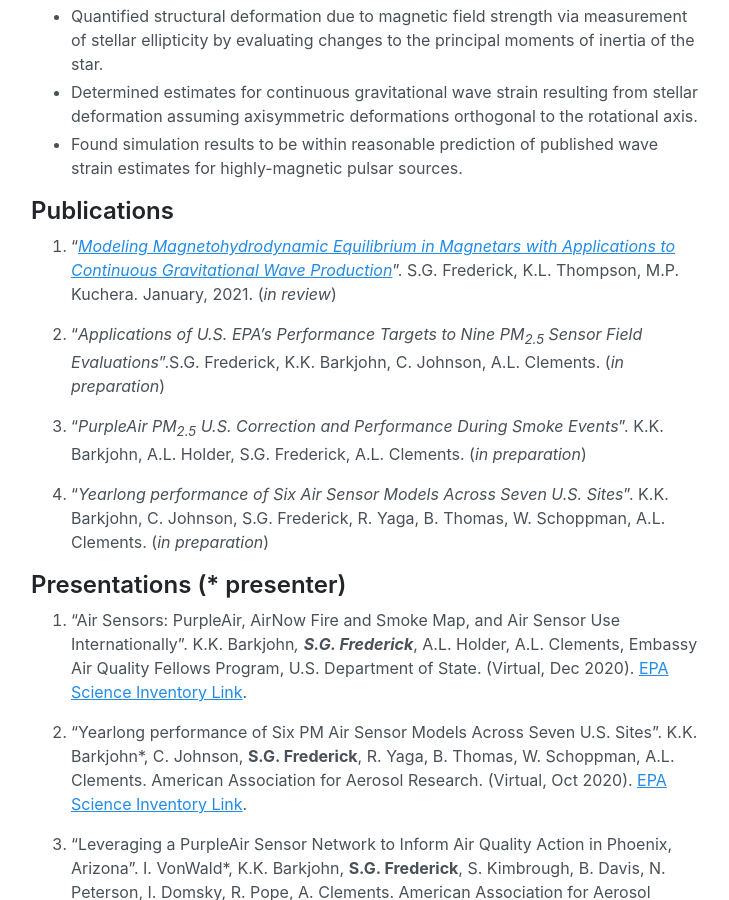
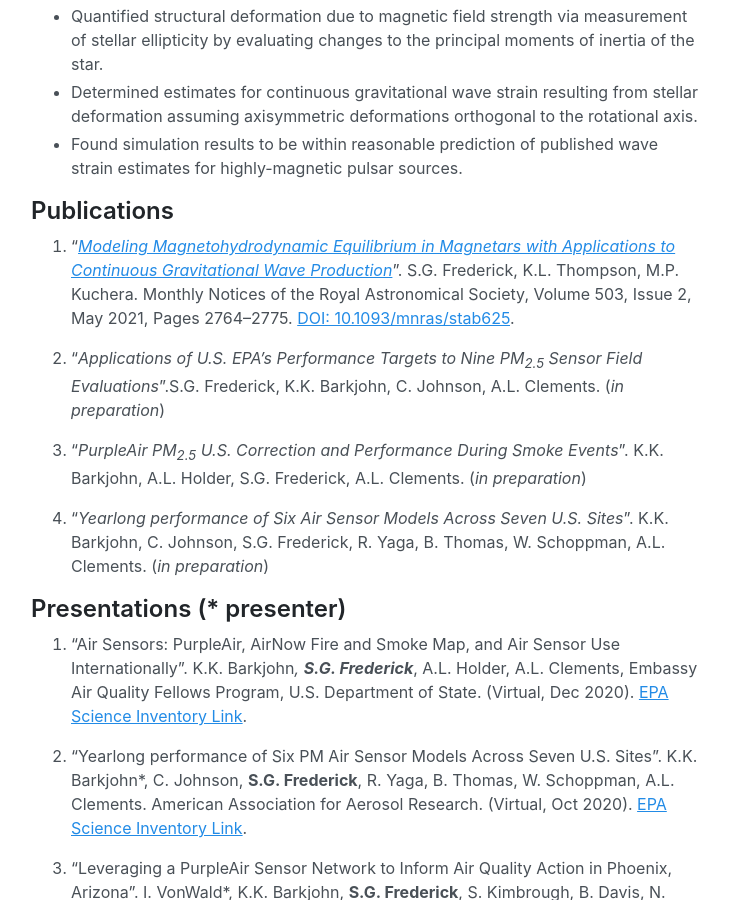
Before and after one commit to samfrederick/samfrederick.github.io, a Jekyll site: the page built from projects.md, in a window 1280 px wide and 900 px high, scrolled down 392 px. Shown: the whole window, without its empty margins (273-1002 px from the left). Built offline with Jekyll 4.4.1, drawn with Linux system fonts in a browser that asks for light colours; part of the change alters nothing that is shown; some of the changed text lies outside the part shown.

```diff
--- a/projects.md
+++ b/projects.md
@@ -12,7 +12,7 @@ title: Projects
 - Found simulation results to be within reasonable prediction of published wave strain estimates for highly-magnetic pulsar sources.
 
 ## Publications
-1. “[_Modeling  Magnetohydrodynamic  Equilibrium  in  Magnetars  with  Applications  to  Continuous  Gravitational Wave Production_](https://arxiv.org/abs/2002.02619)”. S.G. Frederick, K.L. Thompson, M.P. Kuchera. January, 2021. (_in review_)
+1. “[_Modeling  Magnetohydrodynamic  Equilibrium  in  Magnetars  with  Applications  to  Continuous  Gravitational Wave Production_](https://arxiv.org/abs/2002.02619)”. S.G. Frederick, K.L. Thompson, M.P. Kuchera. Monthly Notices of the Royal Astronomical Society, Volume 503, Issue 2, May 2021, Pages 2764--2775. [DOI: 10.1093/mnras/stab625](https://doi.org/10.1093/mnras/stab625).
 
 2. “_Applications of U.S. EPA’s Performance Targets to Nine PM<sub>2.5</sub> Sensor Field Evaluations_”.S.G. Frederick, K.K. Barkjohn, C. Johnson, A.L. Clements. (_in preparation_)
 
@@ -25,25 +25,25 @@ title: Projects
     Use Internationally". K.K. Barkjohn*, **S.G.
     Frederick***, A.L. Holder, A.L. Clements, Embassy Air
     Quality Fellows Program, U.S. Department of State. (Virtual, Dec
-    2020). [EPA Science Inventory Link][].
+    2020). [EPA Science Inventory Link][6PR].
 
 2.  “Yearlong performance of Six PM Air Sensor Models Across Seven U.S.
     Sites". K.K. Barkjohn*, C. Johnson, **S.G.
     Frederick**, R. Yaga, B. Thomas, W. Schoppman, A.L. Clements.
-    American Association for Aerosol Research. (Virtual, Oct 2020). [EPA
-    Science Inventory Link][1].
+    American Association for Aerosol Research. (Virtual, Oct 2020).
+    [EPA Science Inventory Link][5PR].
 
 3.  “Leveraging a PurpleAir Sensor Network to Inform Air Quality Action
     in Phoenix, Arizona". I. VonWald*, K.K. Barkjohn, **S.G.
     Frederick**, S. Kimbrough, B. Davis, N. Peterson, I. Domsky, R.
     Pope, A. Clements. American Association for Aerosol Research.
-    (Virtual, Oct 2020). [EPA Science Inventory Link][2].
+    (Virtual, Oct 2020). [EPA Science Inventory Link][4PR].
 
 4.  “Long-Term Performance of Five Air Sensor Models Across Seven U.S.
     Sites". K.K. Barkjohn*, **S.G. Frederick**, C.
     Johnson, R. Yaga, B. Thomas, W. Schoppman, A.L. Clements. Air Sensor
     International Conference Fall webinar series. (Virtual, Oct 2020).
-    [EPA Science Inventory Link][3].
+    [EPA Science Inventory Link][3PR].
 
 5.  “Performance Evaluations of Air Sensors at EPA’s AIRS Site". **S.G.
     Frederick***, K.K. Barkjohn, C. Johnson, R. Yaga, A.L.
@@ -53,12 +53,12 @@ title: Projects
 6.  “PurpleAir PM<sub>2.5</sub> U.S. Correction and Performance During
     Smoke Events". K.K. Barkjohn*, A.L Holder, **S.G.
     Frederick**, A.L. Clements, International Smoke Symposium. (Virtual,
-    Apr 2020). [EPA Science Inventory Link][4].
+    Apr 2020). [EPA Science Inventory Link][2PR].
 
 7.  “Performance Evaluations of PM<sub>2.5</sub> Sensors in Research
     Triangle Park". **S.G. Frederick***, K.K. Barkjohn, C.
     Johnson, R. Yaga, A.L. Clements. U.S. EPA Air Sensor Brownbag
-    Webinar. (RTP, NC, Jan 2020). [EPA Science Inventory Link][5].
+    Webinar. (RTP, NC, Jan 2020). [EPA Science Inventory Link][1PR].
 
 8.  “Modeling Structural and Magnetic Field Stability in Magnetars with
     Applications to Continuous Gravitational Wave Production". **S.G.
@@ -80,25 +80,23 @@ title: Projects
     College Department of Physics Winter Symposium. (Davidson, Dec
     2017)
 
-[EPA Science Inventory Link]: https://cfpub.epa.gov/si/si_public_record_Report.cfm?dirEntryId=350379&Lab=CEMM
-[1]: https://cfpub.epa.gov/si/si_public_record_report.cfm?dirEntryId=349964&Lab=CEMM
-[2]: https://cfpub.epa.gov/si/si_public_record_report.cfm?Lab=CEMM&dirEntryId=349966
-[3]: https://cfpub.epa.gov/si/si_public_record_report.cfm?dirEntryId=349961&Lab=CEMM
-[4]: https://cfpub.epa.gov/si/si_public_record_report.cfm?dirEntryId=349513&Lab=CEMM
-[5]: https://cfpub.epa.gov/si/si_public_record_report.cfm?dirEntryId=348487&Lab=CEMM
+[6PR]: https://cfpub.epa.gov/si/si_public_record_Report.cfm?dirEntryId=350379&Lab=CEMM
+[5PR]: https://cfpub.epa.gov/si/si_public_record_report.cfm?dirEntryId=349964&Lab=CEMM
+[4PR]: https://cfpub.epa.gov/si/si_public_record_report.cfm?Lab=CEMM&dirEntryId=349966
+[3PR]: https://cfpub.epa.gov/si/si_public_record_report.cfm?dirEntryId=349961&Lab=CEMM
+[2PR]: https://cfpub.epa.gov/si/si_public_record_report.cfm?dirEntryId=349513&Lab=CEMM
+[1PR]: https://cfpub.epa.gov/si/si_public_record_report.cfm?dirEntryId=348487&Lab=CEMM
 
 ## Poster Presentations (* presenter)
 1.  “Performance Evaluations of Six PM<sub>2.5</sub> Sensors in Research
     Triangle Park, NC". **S.G. Frederick***, K.K.
     Barkjohn, C. Johnson, I. VonWald, A.L. Clements. American
-    Association for Aerosol Research. (Virtual, Oct 2020). [EPA Science
-    Inventory Link][].
+    Association for Aerosol Research. (Virtual, Oct 2020). [EPA Science Inventory Link][3PO].
 
 2.  “Impacts of Data Completeness on Hourly Averaged PurpleAir
     PM<sub>2.5</sub> Concentrations During Smoke Events". **S.G.
     Frederick***, K.K. Barkjohn, A.L. Holder, A.L. Clements.
-    American Association for Aerosol Research. (Virtual, Oct 2020) [EPA
-    Science Inventory Link][1].
+    American Association for Aerosol Research. (Virtual, Oct 2020) [EPA Science Inventory Link][2PO].
 
 3.  “Performance Evaluations of Six PM<sub>2.5</sub> Sensors in Research
     Triangle Park, NC". **S.G. Frederick***, K.K.
@@ -113,7 +111,7 @@ title: Projects
 5.  “Modeling Structural and Magnetic Field Stability in Magnetars".
     **S. Frederick***, K.L. Thompson, M.P. Kuchera. Meeting
     of the American Astronomical Society. (Seattle, WA, Jan 2019).
-    [Bibcode link][].
+    [EPA Science Inventory Link][1PO].
 
 6.  “HI Observations of Intermittent Pulsars". **S.
     Frederick***, K. Thompson. North Carolina Astronomers’
@@ -134,6 +132,6 @@ title: Projects
 
 <hr/>
 
-[EPA Science Inventory Link]: https://cfpub.epa.gov/si/si_public_record_Report.cfm?dirEntryId=349512&Lab=CEMM
-[1]: https://cfpub.epa.gov/si/si_public_record_Report.cfm?Lab=CEMM&dirEntryId=350073
-[Bibcode link]: https://ui.adsabs.harvard.edu/abs/2019AAS...23315311F/abstract
+[3PO]: https://cfpub.epa.gov/si/si_public_record_Report.cfm?dirEntryId=349512&Lab=CEMM
+[2PO]: https://cfpub.epa.gov/si/si_public_record_Report.cfm?Lab=CEMM&dirEntryId=350073
+[1PO]: https://ui.adsabs.harvard.edu/abs/2019AAS...23315311F/abstract
```
